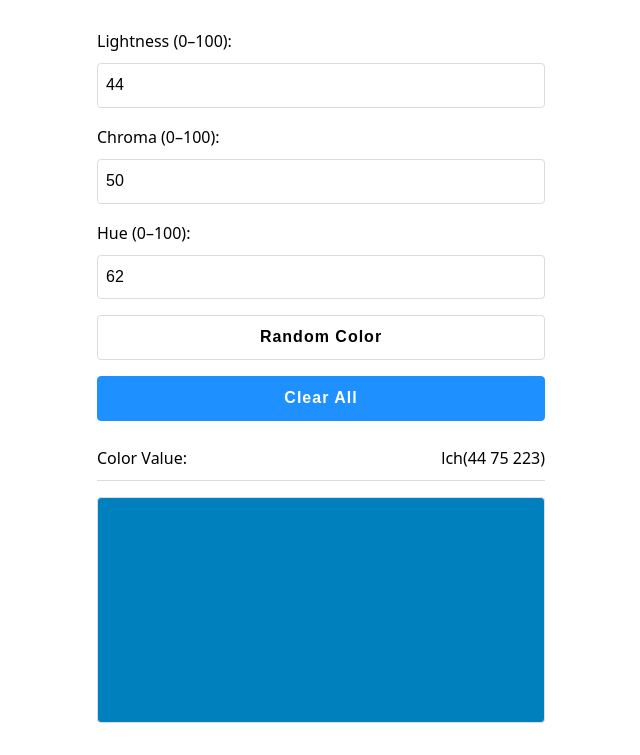
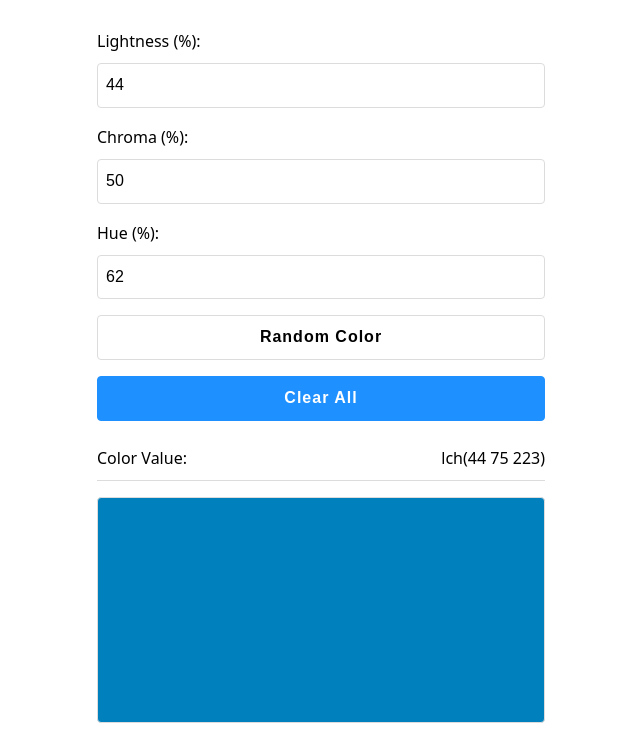
Before and after one commit to robzao/lch-color-picker, a plain HTML site: page index.html in a window 1280 px wide. Shown: the part 74-829 px from the top of the page, without its empty margins (319-959 px from the left). Drawn offline with Linux system fonts and the light colour scheme.

Commit message:
Update label

```diff
--- a/index.html
+++ b/index.html
@@ -13,15 +13,15 @@
     </header>
     <main>
       <div class="input-group">
-        <label for="lightness">Lightness (0–100):</label>
+        <label for="lightness">Lightness (%):</label>
         <input id="lightness" type="number" value="44" min="0" max="100" step="1" placeholder="0" />
       </div>
       <div class="input-group">
-        <label for="chroma">Chroma (0–100):</label>
+        <label for="chroma">Chroma (%):</label>
         <input id="chroma" type="number" value="50" min="0" max="100" step="1" placeholder="0" />
       </div>
       <div class="input-group">
-        <label for="hue">Hue (0–100):</label>
+        <label for="hue">Hue (%):</label>
         <input id="hue" type="number" value="62" min="0" max="100" step="1" placeholder="0" />
       </div>
       <button id="random">Random Color</button>
```
